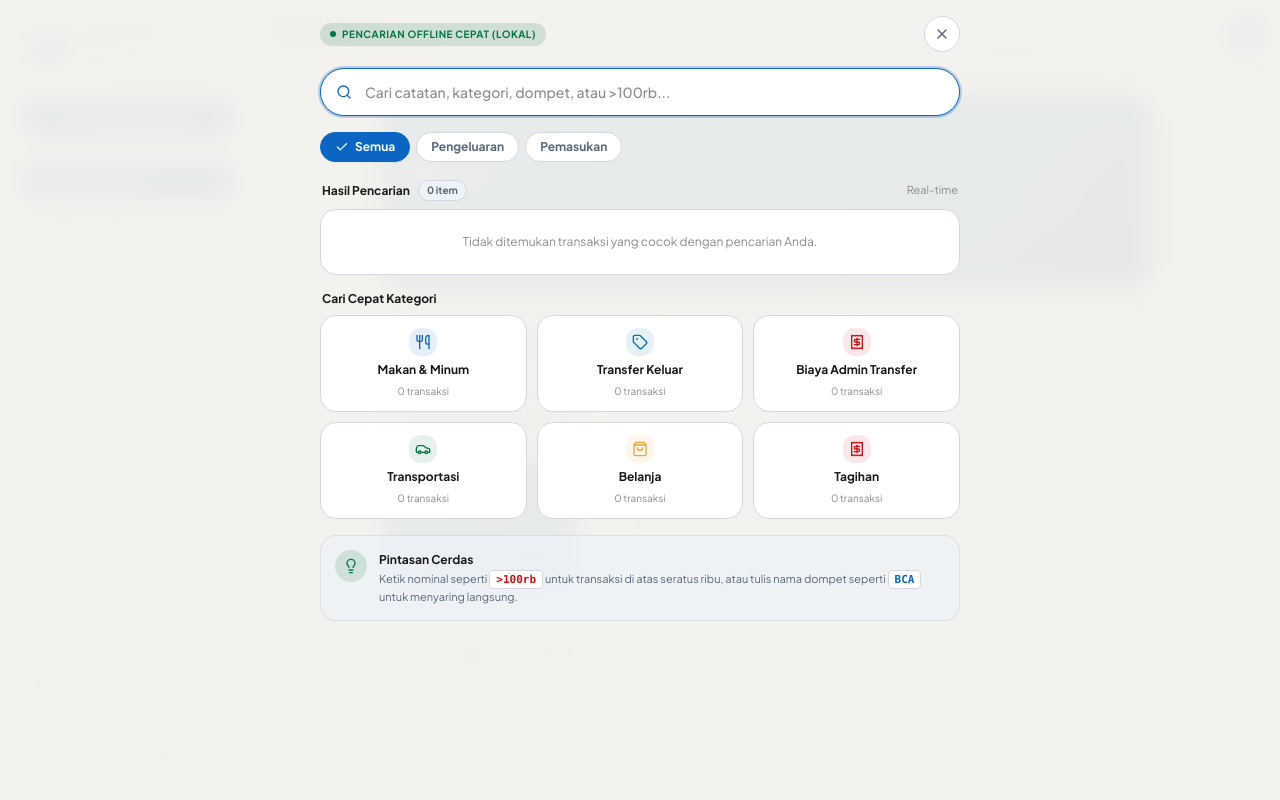
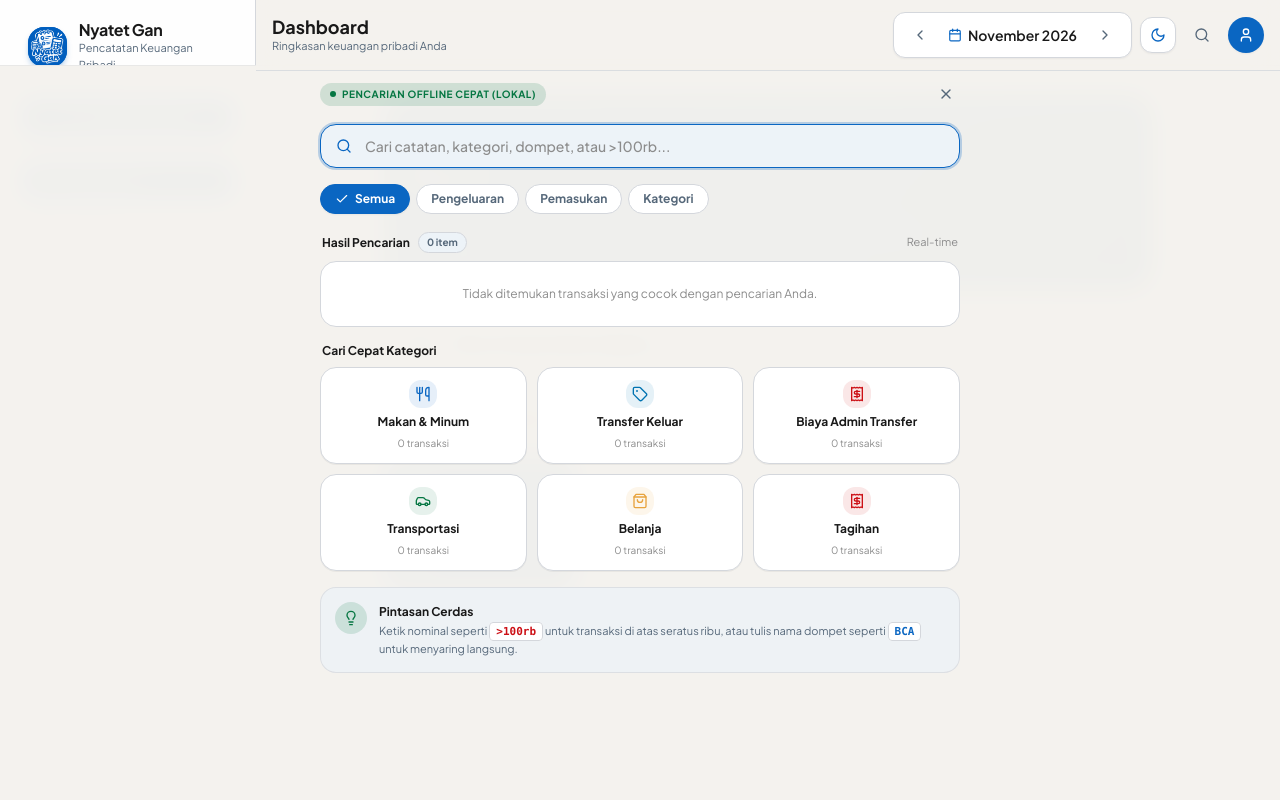
Before and after one commit to Riskypr/Nyatet-gan, a Next.js app: page / in a window 1280 px wide. Both pictures are taken after a click on the button 1202 px from the left and 35 px from the top of the page. Shown: the top 800 px of the page. Built offline with nearby package versions, Linux system fonts and the light colour scheme.

Commit message:
ui(search): sesuaikan posisi dan detail tampilan pencarian cepat di bawah header

```diff
--- a/components/layout/Header.tsx
+++ b/components/layout/Header.tsx
@@ -37,7 +37,7 @@ export function Header() {
   };
 
   return (
-    <header className="sticky top-0 z-30 bg-bg/85 backdrop-blur-md border-b border-border/80 px-4 py-3 flex items-center justify-between gap-2 transition-colors">
+    <header className="sticky top-0 z-50 bg-bg/95 backdrop-blur-md border-b border-border/80 px-4 py-3 flex items-center justify-between gap-2 transition-colors">
       <div className="flex items-center gap-2.5">
         <div className="md:hidden w-8 h-8 rounded-xl bg-primary text-white flex items-center justify-center overflow-hidden shadow-sm">
           <img src="/Logo.png" alt="Nyatet Gan" className="w-full h-full object-cover" />
--- a/components/transactions/QuickSearchModal.tsx
+++ b/components/transactions/QuickSearchModal.tsx
@@ -4,10 +4,11 @@ import React, { useState, useEffect, useMemo } from 'react';
 import {
   Check,
   Clock,
+  History,
   Lightbulb,
   Search,
-  Trash2,
   X,
+  XCircle,
 } from 'lucide-react';
 import { db } from '@/lib/db/dexie';
 import { categoryService } from '@/lib/services/categoryService';
@@ -187,8 +188,8 @@ export function QuickSearchModal() {
   };
 
   return (
-    <div className="fixed inset-0 z-50 bg-bg/95 backdrop-blur-md overflow-y-auto">
-      <div className="max-w-2xl mx-auto px-4 py-4 flex flex-col gap-4 pb-10">
+    <div className="fixed inset-x-0 bottom-0 top-[61px] sm:top-[65px] z-40 bg-bg/98 backdrop-blur-md overflow-y-auto border-t border-border/40">
+      <div className="max-w-2xl mx-auto px-4 py-3.5 flex flex-col gap-4 pb-12">
         {/* Header Bar */}
         <div className="flex items-center justify-between gap-2">
           <span className="inline-flex items-center gap-1.5 px-2.5 py-1 rounded-full bg-secondary/15 text-secondary text-[10px] font-bold uppercase tracking-wider">
@@ -199,7 +200,7 @@ export function QuickSearchModal() {
           <button
             type="button"
             onClick={closeSearch}
-            className="h-9 w-9 rounded-full bg-surface border border-border flex items-center justify-center text-text-secondary hover:text-text-primary hover:bg-surface-alt transition-colors cursor-pointer"
+            className="p-1.5 rounded-lg text-text-secondary hover:text-text-primary hover:bg-surface-alt transition-colors cursor-pointer"
             aria-label="Tutup Pencarian"
           >
             <X className="w-4 h-4" />
@@ -215,7 +216,7 @@ export function QuickSearchModal() {
             value={query}
             onChange={(e) => setQuery(e.target.value)}
             placeholder="Cari catatan, kategori, dompet, atau >100rb..."
-            className="w-full h-12 pl-11 pr-10 rounded-full bg-surface border border-border text-sm font-medium text-text-primary placeholder-text-muted focus:outline-none focus:ring-2 focus:ring-primary/25 focus:border-primary shadow-xs"
+            className="w-full h-11 pl-11 pr-10 rounded-2xl bg-surface-alt border border-border/80 text-sm font-medium text-text-primary placeholder-text-muted focus:outline-none focus:ring-2 focus:ring-primary/25 focus:border-primary"
           />
           {query && (
             <button
@@ -224,12 +225,12 @@ export function QuickSearchModal() {
               className="absolute right-3.5 top-1/2 -translate-y-1/2 text-text-muted hover:text-text-primary cursor-pointer"
               aria-label="Hapus kata kunci"
             >
-              <X className="w-4 h-4" />
+              <XCircle className="w-4 h-4" />
             </button>
           )}
         </div>
 
-        {/* Filter Pills */}
+        {/* Filter Pills: Semua | Pengeluaran | Pemasukan | Kategori */}
         <div className="flex items-center gap-1.5 overflow-x-auto pb-0.5 scrollbar-none">
           {(
             [
@@ -260,16 +261,34 @@ export function QuickSearchModal() {
             );
           })}
 
-          {selectedCatId && (
-            <button
-              type="button"
-              onClick={() => setSelectedCatId(null)}
-              className="shrink-0 inline-flex items-center gap-1 px-3 py-1.5 rounded-full text-xs font-bold bg-secondary text-white shadow-xs cursor-pointer"
-            >
-              <span>{categoryMap.get(selectedCatId)?.name || 'Kategori'}</span>
-              <X className="w-3 h-3" />
-            </button>
-          )}
+          <button
+            type="button"
+            onClick={() => {
+              const el = document.getElementById('quick-search-categories');
+              el?.scrollIntoView({ behavior: 'smooth', block: 'center' });
+            }}
+            className={cn(
+              'shrink-0 inline-flex items-center gap-1 px-3.5 py-1.5 rounded-full text-xs font-bold border transition-all cursor-pointer',
+              selectedCatId
+                ? 'bg-secondary text-white border-secondary shadow-xs'
+                : 'bg-surface text-text-secondary border-border hover:text-text-primary'
+            )}
+          >
+            <span>
+              {selectedCatId
+                ? categoryMap.get(selectedCatId)?.name || 'Kategori'
+                : 'Kategori'}
+            </span>
+            {selectedCatId && (
+              <X
+                className="w-3 h-3 ml-0.5"
+                onClick={(e) => {
+                  e.stopPropagation();
+                  setSelectedCatId(null);
+                }}
+              />
+            )}
+          </button>
         </div>
 
         {/* Hasil Pencarian */}
@@ -287,8 +306,8 @@ export function QuickSearchModal() {
           </div>
 
           {displayedResults.length > 0 ? (
-            <div className="bg-surface rounded-2xl border border-border shadow-xs divide-y divide-border/60 overflow-hidden">
-              {displayedResults.map((tx) => {
+            <div className="bg-surface rounded-2xl border border-border shadow-xs p-2 flex flex-col gap-1">
+              {displayedResults.map((tx, idx) => {
                 const cat = categoryMap.get(tx.categoryId);
                 const wallet = walletMap.get(tx.walletId);
                 const isExpense = tx.type === 'expense';
@@ -297,7 +316,12 @@ export function QuickSearchModal() {
                     key={tx.id}
                     type="button"
                     onClick={() => handleSelectTransaction(tx)}
-                    className="w-full p-3 flex items-center justify-between gap-3 hover:bg-surface-alt/60 transition-colors text-left cursor-pointer"
+                    className={cn(
+                      'w-full p-2.5 rounded-xl flex items-center justify-between gap-3 transition-colors text-left cursor-pointer',
+                      idx === 0
+                        ? 'bg-surface-alt/70 hover:bg-surface-alt'
+                        : 'hover:bg-surface-alt/60'
+                    )}
                   >
                     <div className="flex items-center gap-3 min-w-0">
                       <CategoryIcon
@@ -326,7 +350,12 @@ export function QuickSearchModal() {
                         {isExpense ? '-' : '+'}
                         {formatRupiah(tx.amount)}
                       </p>
-                      <span className="text-[10px] text-text-muted">
+                      <span
+                        className={cn(
+                          'text-[10px] font-medium',
+                          isExpense ? 'text-danger/80' : 'text-secondary'
+                        )}
+                      >
                         {isExpense ? 'Pengeluaran' : 'Masuk'}
                       </span>
                     </div>
@@ -351,9 +380,9 @@ export function QuickSearchModal() {
               <button
                 type="button"
                 onClick={clearAllRecent}
-                className="inline-flex items-center gap-1 text-[11px] font-semibold text-danger hover:underline cursor-pointer"
+                className="inline-flex items-center gap-1 text-[11px] font-semibold text-primary hover:underline cursor-pointer"
               >
-                <Trash2 className="w-3 h-3" />
+                <History className="w-3 h-3" />
                 <span>Hapus</span>
               </button>
             </div>
@@ -387,7 +416,7 @@ export function QuickSearchModal() {
 
         {/* Cari Cepat Kategori */}
         {quickCategories.length > 0 && (
-          <div className="flex flex-col gap-2">
+          <div id="quick-search-categories" className="flex flex-col gap-2">
             <span className="text-xs font-bold text-text-primary px-0.5">
               Cari Cepat Kategori
             </span>
@@ -403,7 +432,7 @@ export function QuickSearchModal() {
                       setTypeFilter('all');
                     }}
                     className={cn(
-                      'p-3 rounded-2xl bg-surface border flex flex-col items-center text-center gap-1.5 transition-all cursor-pointer',
+                      'p-3 rounded-2xl bg-surface border flex flex-col items-center text-center gap-1.5 transition-all cursor-pointer shadow-2xs',
                       isSelected
                         ? 'border-primary ring-2 ring-primary/20'
                         : 'border-border hover:border-primary/40'
```
